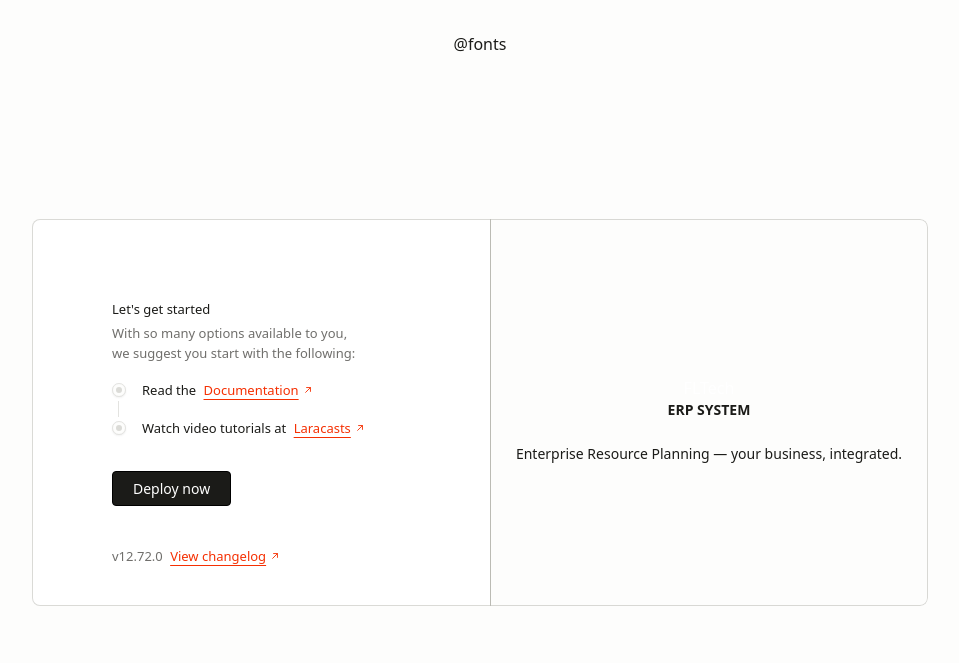
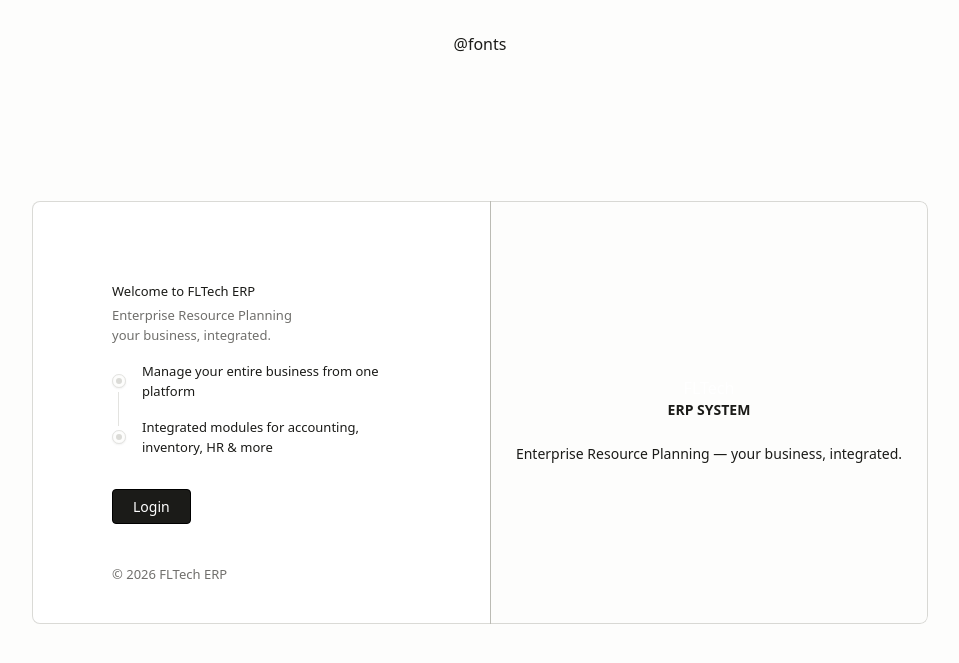
Before and after one commit to fakhrulramadhan/erp-odoo-laravel, a Laravel app: template resources/views/welcome.blade.php in a window 1280 px wide. Shown: the top 663 px of the page, without its empty margins (160-1119 px from the left). Run offline with Laravel 12, Linux system fonts and the light colour scheme; the template is opened without the code that fills it, so the values that code supplies are empty; parts of the project's set-up code (start-up, migrations or seed data) failed here and were passed over.

Commit message:
bugfix logo

```diff
--- a/resources/views/app.blade.php
+++ b/resources/views/app.blade.php
@@ -5,6 +5,7 @@
     <meta name="viewport" content="width=device-width, initial-scale=1.0">
     <meta name="csrf-token" content="{{ csrf_token() }}">
     <title>FLTech ERP</title>
+    <link rel="icon" type="image/svg+xml" href="{{ asset('favicon.svg') }}">
     @if(file_exists(public_path('hot')))
         @php($viteUrl = trim(file_get_contents(public_path('hot'))))
         <script type="module">
--- a/resources/views/welcome.blade.php
+++ b/resources/views/welcome.blade.php
@@ -5,6 +5,7 @@
         <meta name="viewport" content="width=device-width, initial-scale=1">
 
         <title>{{ config('app.name', 'FLTech ERP') }}</title>
+        <link rel="icon" type="image/svg+xml" href="{{ asset('favicon.svg') }}">
 
         @fonts
 
@@ -50,8 +51,8 @@
         <div class="flex items-center justify-center w-full transition-opacity opacity-100 duration-750 lg:grow starting:opacity-0">
             <main class="flex max-w-[335px] w-full flex-col-reverse lg:max-w-4xl lg:flex-row">
                 <div class="text-[13px] leading-[20px] flex-1 p-6 pb-6 lg:p-20 lg:pb-10 bg-white dark:bg-[#161615] dark:text-[#EDEDEC] shadow-[inset_0px_0px_0px_1px_rgba(26,26,0,0.16)] dark:shadow-[inset_0px_0px_0px_1px_#fffaed2d] rounded-bl-lg rounded-br-lg lg:rounded-tl-lg lg:rounded-br-none">
-                    <h1 class="mb-1 font-medium">Let's get started</h1>
-                    <p class="mb-2 text-[#706f6c] dark:text-[#A1A09A]">With so many options available to you,<br /> we suggest you start with the following:</p>
+                    <h1 class="mb-1 font-medium">Welcome to FLTech ERP</h1>
+                    <p class="mb-2 text-[#706f6c] dark:text-[#A1A09A]">Enterprise Resource Planning<br />your business, integrated.</p>
                     <ul class="flex flex-col mb-4 lg:mb-6">
                         <li class="flex items-center gap-4 py-2 relative before:border-l before:border-[#e3e3e0] dark:before:border-[#3E3E3A] before:top-1/2 before:bottom-0 before:left-[0.4rem] before:absolute">
                             <span class="relative py-1 bg-white dark:bg-[#161615]">
@@ -59,26 +60,7 @@
                                     <span class="rounded-full bg-[#dbdbd7] dark:bg-[#3E3E3A] w-1.5 h-1.5"></span>
                                 </span>
                             </span>
-                            <span>
-                                Read the
-                                <a href="https://laravel.com/docs" target="_blank" class="inline-flex items-center space-x-1 font-medium underline underline-offset-4 text-[#f53003] dark:text-[#FF4433] ml-1">
-                                    <span>Documentation</span>
-                                    <svg
-                                        width="10"
-                                        height="11"
-                                        viewBox="0 0 10 11"
-                                        fill="none"
-                                        xmlns="http://www.w3.org/2000/svg"
-                                        class="w-2.5 h-2.5"
-                                    >
-                                        <path
-                                            d="M7.70833 6.95834V2.79167H3.54167M2.5 8L7.5 3.00001"
-                                            stroke="currentColor"
-                                            stroke-linecap="square"
-                                        />
-                                    </svg>
-                                </a>
-                            </span>
+                            <span>Manage your entire business from one platform</span>
                         </li>
                         <li class="flex items-center gap-4 py-2 relative before:border-l before:border-[#e3e3e0] dark:before:border-[#3E3E3A] before:bottom-1/2 before:top-0 before:left-[0.4rem] before:absolute">
                             <span class="relative py-1 bg-white dark:bg-[#161615]">
@@ -86,55 +68,19 @@
                                     <span class="rounded-full bg-[#dbdbd7] dark:bg-[#3E3E3A] w-1.5 h-1.5"></span>
                                 </span>
                             </span>
-                            <span>
-                                Watch video tutorials at
-                                <a href="https://laracasts.com" target="_blank" class="inline-flex items-center space-x-1 font-medium underline underline-offset-4 text-[#f53003] dark:text-[#FF4433] ml-1">
-                                    <span>Laracasts</span>
-                                    <svg
-                                        width="10"
-                                        height="11"
-                                        viewBox="0 0 10 11"
-                                        fill="none"
-                                        xmlns="http://www.w3.org/2000/svg"
-                                        class="w-2.5 h-2.5"
-                                    >
-                                        <path
-                                            d="M7.70833 6.95834V2.79167H3.54167M2.5 8L7.5 3.00001"
-                                            stroke="currentColor"
-                                            stroke-linecap="square"
-                                        />
-                                    </svg>
-                                </a>
-                            </span>
+                            <span>Integrated modules for accounting, inventory, HR &amp; more</span>
                         </li>
                     </ul>
                     <ul class="flex gap-3 text-sm leading-normal">
                         <li>
-                            <a href="https://cloud.laravel.com" target="_blank" class="inline-block dark:bg-[#eeeeec] dark:border-[#eeeeec] dark:text-[#1C1C1A] dark:hover:bg-white dark:hover:border-white hover:bg-black hover:border-black px-5 py-1.5 bg-[#1b1b18] rounded-sm border border-black text-white text-sm leading-normal">
-                                Deploy now
+                            <a href="{{ route('login') }}" class="inline-block dark:bg-[#eeeeec] dark:border-[#eeeeec] dark:text-[#1C1C1A] dark:hover:bg-white dark:hover:border-white hover:bg-black hover:border-black px-5 py-1.5 bg-[#1b1b18] rounded-sm border border-black text-white text-sm leading-normal">
+                                Login
                             </a>
                         </li>
                     </ul>
 
                     <p class="mt-6 lg:mt-10 text-[#706f6c] dark:text-[#A1A09A]">
-                        v{{ app()->version() }}
-                        <a href="https://github.com/laravel/framework/blob/13.x/CHANGELOG.md" target="_blank" class="inline-flex items-center space-x-1 font-medium underline underline-offset-4 text-[#f53003] dark:text-[#FF4433] ml-1">
-                            <span>View changelog</span>
-                            <svg
-                                width="10"
-                                height="11"
-                                viewBox="0 0 10 11"
-                                fill="none"
-                                xmlns="http://www.w3.org/2000/svg"
-                                class="w-2.5 h-2.5"
-                            >
-                                <path
-                                    d="M7.70833 6.95834V2.79167H3.54167M2.5 8L7.5 3.00001"
-                                    stroke="currentColor"
-                                    stroke-linecap="square"
-                                />
-                            </svg>
-                        </a>
+                        &copy; {{ date('Y') }} FLTech ERP
                     </p>
                 </div>
                 <div class="bg-gradient-to-br from-indigo-600 to-indigo-800 dark:from-indigo-800 dark:to-indigo-950 relative lg:-ml-px -mb-px lg:mb-0 rounded-t-lg lg:rounded-t-none lg:rounded-r-lg aspect-[335/364] lg:aspect-auto w-full lg:w-[438px] shrink-0 overflow-hidden flex flex-col items-center justify-center">
```
Also changed, not shown: public/favicon.ico (deleted), public/favicon.svg (added).
